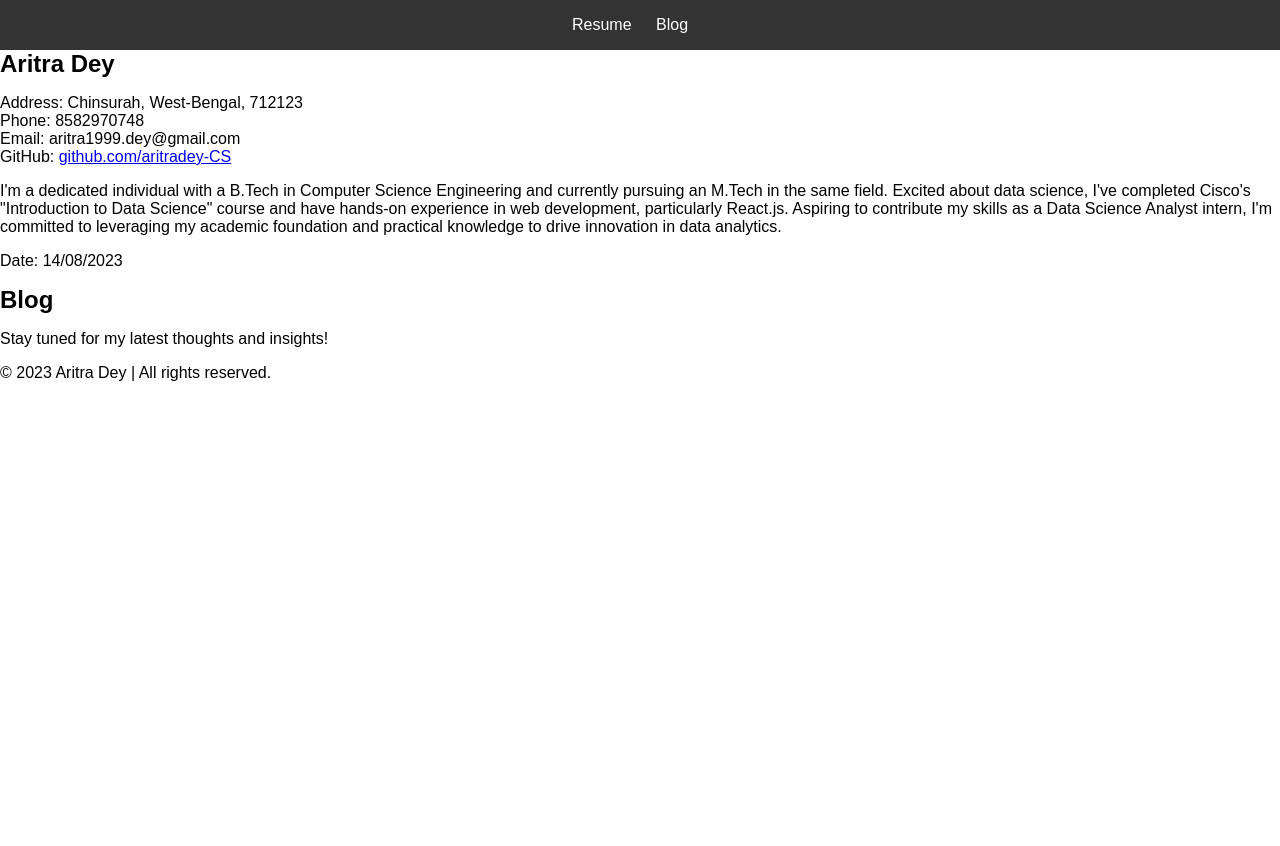
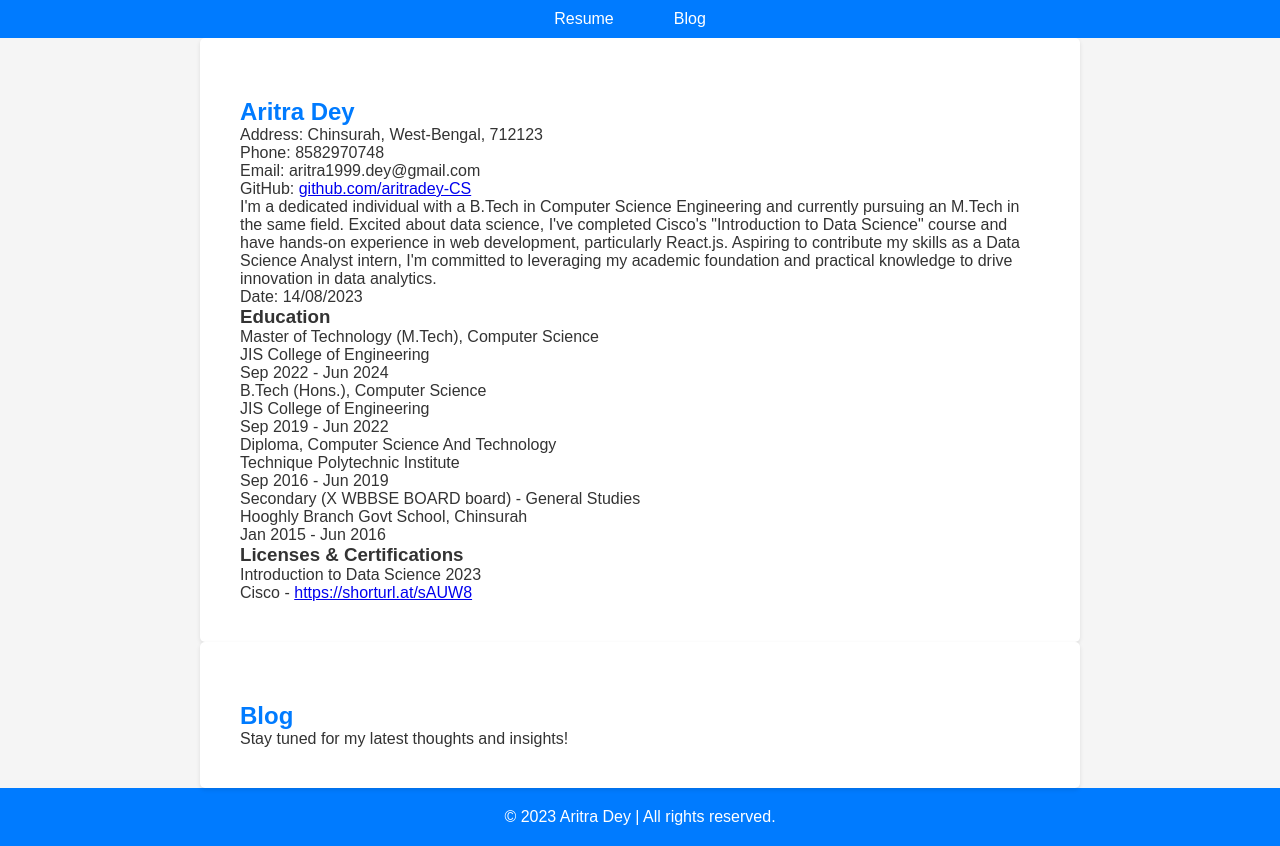
Before and after one commit to aritradey-CS/Aritra_Dey, a plain HTML site: page index.html in a window 1280 px wide. Before the commit the page ends 800 px from the top, so only its background shows below. Drawn offline with Linux system fonts and the light colour scheme.

Commit message:
some details added

```diff
--- a/css/styles.css
+++ b/css/styles.css
@@ -1,5 +1,5 @@
 /* Reset default margin and padding */
-body, h1, h2, h3, ul, li {
+body, h1, h2, h3, p, ul, li {
     margin: 0;
     padding: 0;
 }
@@ -7,17 +7,36 @@ body, h1, h2, h3, ul, li {
 /* Global styles */
 body {
     font-family: Arial, sans-serif;
+    background-color: #f5f5f5;
+    color: #333;
 }
 
 header {
-    background-color: #333;
+    background-color: #007bff;
+    padding: 10px 0;
+    position: sticky;
+    top: 0;
+    z-index: 2;
+}
+.container {
+    max-width: 800px;
+    margin: 0 auto;
+    padding: 40px;
+    background-color: #fff;
+    box-shadow: 0px 2px 4px rgba(0, 0, 0, 0.1);
+    border-radius: 5px;
+    position: relative;
+    z-index: 1;
+}
+nav a {
     color: #fff;
-    text-align: center;
-    padding: 1rem 0;
+    text-decoration: none;
+    padding: 10px 20px;
 }
-
 nav ul {
     list-style: none;
+    display: flex;
+    justify-content: center;
 }
 
 nav ul li {
@@ -41,3 +60,24 @@ nav ul li a {
 }
 
 /* ... Additional styles ... */
+section h2 {
+    margin-top: 20px;
+    color: #007bff;
+}
+
+footer {
+    text-align: center;
+    padding: 20px;
+    background-color: #007bff;
+    color: #fff;
+}
+/* Media Queries */
+@media (max-width: 600px) {
+    nav ul {
+        flex-direction: column;
+    }
+
+    nav a {
+        padding: 10px 0;
+    }
+}
--- a/index.html
+++ b/index.html
@@ -32,6 +32,27 @@
             innovation in data analytics.</p>
 
             <p>Date: 14/08/2023</p>
+
+            <h3>Education</h3>
+            <p>Master of Technology (M.Tech), Computer Science<br>
+            JIS College of Engineering<br>
+            Sep 2022 - Jun 2024</p>
+
+            <p>B.Tech (Hons.), Computer Science<br>
+            JIS College of Engineering<br>
+            Sep 2019 - Jun 2022</p>
+
+            <p>Diploma, Computer Science And Technology<br>
+            Technique Polytechnic Institute<br>
+            Sep 2016 - Jun 2019</p>
+
+            <p>Secondary (X WBBSE BOARD board) - General Studies<br>
+            Hooghly Branch Govt School, Chinsurah<br>
+            Jan 2015 - Jun 2016</p>
+
+            <h3>Licenses & Certifications</h3>
+            <p>Introduction to Data Science 2023<br>
+            Cisco - <a href="https://shorturl.at/sAUW8">https://shorturl.at/sAUW8</a></p>
         </div>
     </section>
 
```
